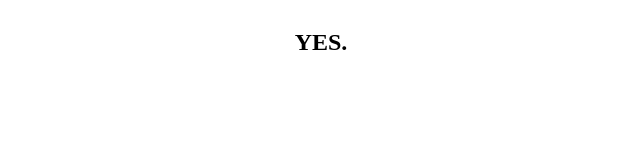
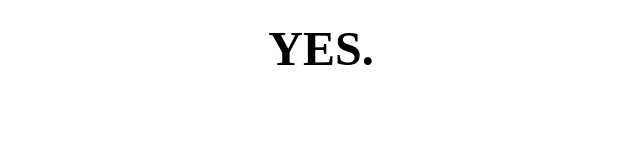
Before and after one commit to isasuactuallyretarded/isasuactuallyretarded.github.io, a plain HTML site: page index.html in a window 1280 px wide. Shown: the whole page, without its empty margins (319-959 px from the left). Drawn offline with Linux system fonts and the light colour scheme.

Commit message:
Update index.html

```diff
--- a/index.html
+++ b/index.html
@@ -1,6 +1,6 @@
 <!DOCTYPE html>
 <html>
   <head>
-    <h1> <center><font size="+2">YES.</font></center></h1>
+    <h1> <center><font size="+7">YES.</font></center></h1>
   </head>
 </html>
```
